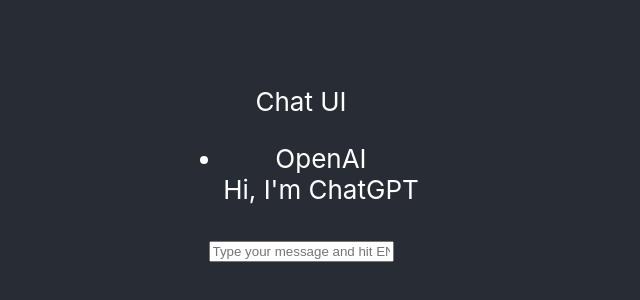
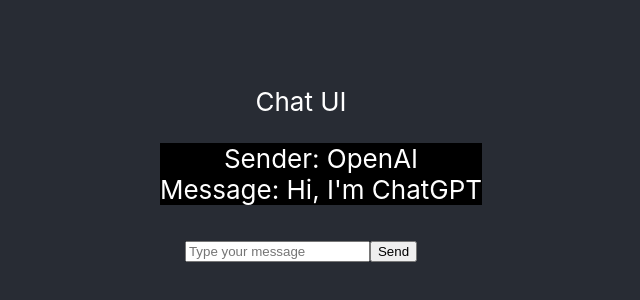
Before and after one commit to prmehta24/Conversational-Booking-Agent, a React (Create React App) app in the folder frontend/my-app/: page / in a window 1280 px wide. Shown: the part 226-526 px from the top of the page, without its empty margins (339-979 px from the left). Built offline with nearby package versions, Linux system fonts and the light colour scheme.

Commit message:
Finished with logic to update message list when the form is submitted. Updating css to make frontend look better.

```diff
--- a/frontend/my-app/src/App.css
+++ b/frontend/my-app/src/App.css
@@ -1,16 +1,5 @@
 .App {
   text-align: center;
-}
-
-.App-logo {
-  height: 40vmin;
-  pointer-events: none;
-}
-
-@media (prefers-reduced-motion: no-preference) {
-  .App-logo {
-    animation: App-logo-spin infinite 20s linear;
-  }
 }
 
 .App-header {
@@ -24,15 +13,7 @@
   color: white;
 }
 
-.App-link {
-  color: #61dafb;
+.messageListItem {
+  list-style: none;
+  background-color: black;
 }
-
-@keyframes App-logo-spin {
-  from {
-    transform: rotate(0deg);
-  }
-  to {
-    transform: rotate(360deg);
-  }
-}
--- a/frontend/my-app/src/App.tsx
+++ b/frontend/my-app/src/App.tsx
@@ -9,15 +9,15 @@
       messageId: 1,
       senderId:'OpenAI',
       text: "Hi, I'm ChatGPT"
-    },
+    }
   ]);
 
   function addMessages(message:any) {
     setMessageCount(messageCount + 1)
-    setMessages([...messages, {messageId: messageCount, senderId: 'User', text:message}])
+    setMessages([...messages, {messageId: (messageCount+1), senderId: 'User', text:message}])
     console.log(messages)
   }
-
+  console.log(messages)
   return (
     <div className="App">
       <header className="App-header">
@@ -34,12 +34,12 @@
     <ul className="message-list">
         {messages.map((message: any) => {
           return (
-           <li key={message.messageId}>
+           <li className="messageListItem" key={message.messageId}>
              <div>
-               {message.senderId}
+               Sender: {message.senderId}
              </div>
              <div>
-               {message.text}
+               Message: {message.text}
              </div>
            </li>
          )
@@ -58,24 +58,21 @@
 
   const [message, setMessage] = useState("")
 
-  function handleSubmit() {
-    addMessages(message)
+  function handleSubmit(formData:any) {
+    console.log(formData.get("textInput"))
+    addMessages(formData.get("textInput"))
     setMessage("")
-  }
-
-  function handleChange(e:any) {
-    setMessage(e.target.value)
   }
 
   return(
     <form
-        onSubmit={handleSubmit}
+        action={handleSubmit}
         className="send-message-form">
         <input
-          onChange={handleChange}
-          value={message}
-          placeholder="Type your message and hit ENTER"
-          type="text" />
+          name="textInput"
+          placeholder="Type your message"
+          />
+        <button type="submit">Send</button>
       </form>
   );
 }
```
Also changed, not shown: 1 other file (tests, documents, lock files or other folders).
